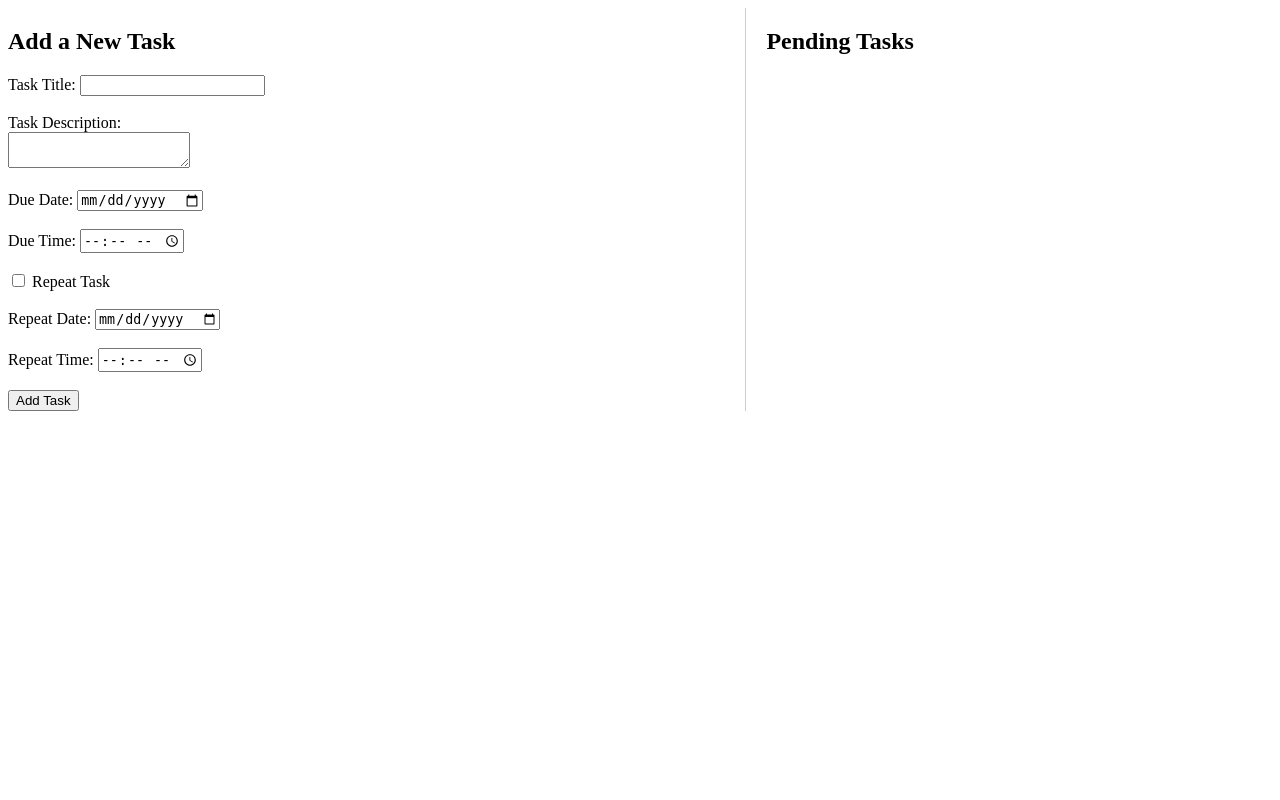
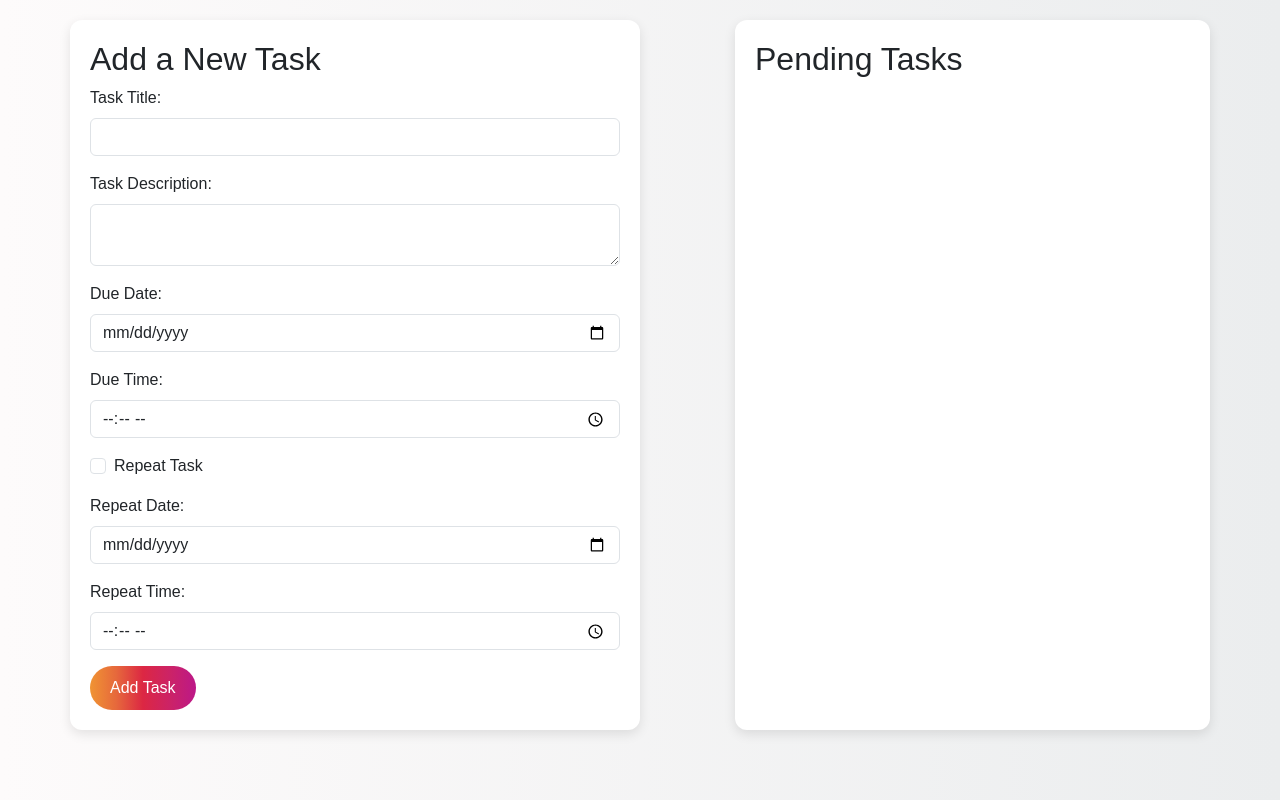
Before and after one commit to MiftahMJ/task-management, a Flask app: page / in a window 1280 px wide. Run offline with Flask 3, Linux system fonts and the light colour scheme.

Commit message:
Task management system

```diff
--- a/templates/index.html
+++ b/templates/index.html
@@ -4,70 +4,111 @@
     <meta charset="UTF-8">
     <meta name="viewport" content="width=device-width, initial-scale=1.0">
     <title>Task Management</title>
+    <link href="https://cdn.jsdelivr.net/npm/bootstrap@5.3.0-alpha1/dist/css/bootstrap.min.css" rel="stylesheet">
     <style>
         body {
+            background: linear-gradient(to right, #fdfbfb, #ebedee);
+            font-family: 'Arial', sans-serif;
+        }
+        .task-form, .task-list {
+            background-color: white;
+            border-radius: 12px;
+            padding: 20px;
+            box-shadow: 0px 4px 12px rgba(0, 0, 0, 0.1);
+            margin-top: 20px;
+        }
+        .btn-instagram {
+            background: linear-gradient(to right, #f09433, #e6683c, #dc2743, #cc2366, #bc1888);
+            border: none;
+            color: white;
+            padding: 10px 20px;
+            font-size: 16px;
+            border-radius: 30px;
+            transition: background 0.3s;
+        }
+        .btn-instagram:hover {
+            background: linear-gradient(to right, #bc1888, #cc2366, #dc2743, #e6683c, #f09433);
+        }
+        .task-list ul {
+            list-style: none;
+            padding: 0;
+        }
+        .task-list li {
+            background-color: #f8f9fa;
+            border: 1px solid #e2e2e2;
+            border-radius: 8px;
+            padding: 10px;
+            margin-bottom: 10px;
             display: flex;
-            flex-direction: row;
             justify-content: space-between;
+            align-items: center;
         }
-        .task-form {
-            width: 50%;
-        }
-        .task-list {
-            width: 40%;
-            border-left: 1px solid #ccc;
-            padding-left: 20px;
+        .overdue {
+            color: red;
+            font-weight: bold;
         }
     </style>
 </head>
-<body>
-    <div class="task-form">
+<body class="container">
+
+    <div class="row">
+        <div class="col-md-6 task-form">
             <h2>Add a New Task</h2>
-        <form action="/add-task" method="POST">
-            <label for="title">Task Title:</label>
-            <input type="text" id="title" name="title" required><br><br>
-
-            <label for="description">Task Description:</label><br>
-            <textarea id="description" name="description" required></textarea><br><br>
-
-            <label for="due_date">Due Date:</label>
-            <input type="date" id="due_date" name="due_date" required><br><br>
-
-            <label for="due_time">Due Time:</label>
-            <input type="time" id="due_time" name="due_time" required><br><br>
-
-            <input type="checkbox" id="repeat" name="repeat">
-            <label for="repeat">Repeat Task</label><br><br>
-
-            <label for="repeat_date">Repeat Date:</label>
-            <input type="date" id="repeat_date" name="repeat_date"><br><br>
-
-            <label for="repeat_time">Repeat Time:</label>
-            <input type="time" id="repeat_time" name="repeat_time"><br><br>
-
-            <button type="submit">Add Task</button>
+            <form action="/add-task" method="POST" class="form">
+                <div class="mb-3">
+                    <label for="title" class="form-label">Task Title:</label>
+                    <input type="text" id="title" name="title" class="form-control" required>
+                </div>
+                <div class="mb-3">
+                    <label for="description" class="form-label">Task Description:</label>
+                    <textarea id="description" name="description" class="form-control" required></textarea>
+                </div>
+                <div class="mb-3">
+                    <label for="due_date" class="form-label">Due Date:</label>
+                    <input type="date" id="due_date" name="due_date" class="form-control" required>
+                </div>
+                <div class="mb-3">
+                    <label for="due_time" class="form-label">Due Time:</label>
+                    <input type="time" id="due_time" name="due_time" class="form-control" required>
+                </div>
+                <div class="form-check mb-3">
+                    <input type="checkbox" id="repeat" name="repeat" class="form-check-input">
+                    <label for="repeat" class="form-check-label">Repeat Task</label>
+                </div>
+                <div class="mb-3">
+                    <label for="repeat_date" class="form-label">Repeat Date:</label>
+                    <input type="date" id="repeat_date" name="repeat_date" class="form-control">
+                </div>
+                <div class="mb-3">
+                    <label for="repeat_time" class="form-label">Repeat Time:</label>
+                    <input type="time" id="repeat_time" name="repeat_time" class="form-control">
+                </div>
+                <button type="submit" class="btn-instagram">Add Task</button>
             </form>
         </div>
 
-<div class="task-list">
+        <div class="col-md-5 offset-md-1 task-list">
             <h2>Pending Tasks</h2>
             <ul>
                 {% for task in tasks %}
                 {% if not task.completed %}
                 <li>
+                    <div>
                         <strong>{{ task.title }}</strong> - {{ task.due_date }} at {{ task.due_time }}
                         {% if task.is_overdue() %}
-                <span style="color: red;">(Overdue by {{ task.overdue_counter }} days)</span>
+                        <span class="overdue">(Overdue by {{ task.overdue_counter }} days)</span>
                         {% endif %}
-            <form action="/complete-task/{{ loop.index0 }}" method="POST" style="display:inline;">
-                <button type="submit">Mark Complete</button>
+                    </div>
+                    <form action="/complete-task/{{ loop.index0 }}" method="POST" class="d-inline">
+                        <button type="submit" class="btn btn-danger btn-sm">Mark Complete</button>
                     </form>
                 </li>
                 {% endif %}
                 {% endfor %}
             </ul>
         </div>
+    </div>
 
-
+    <script src="https://cdn.jsdelivr.net/npm/bootstrap@5.3.0-alpha1/dist/js/bootstrap.bundle.min.js"></script>
 </body>
 </html>
```
Lines whose indentation alone changed are shown as unchanged.
